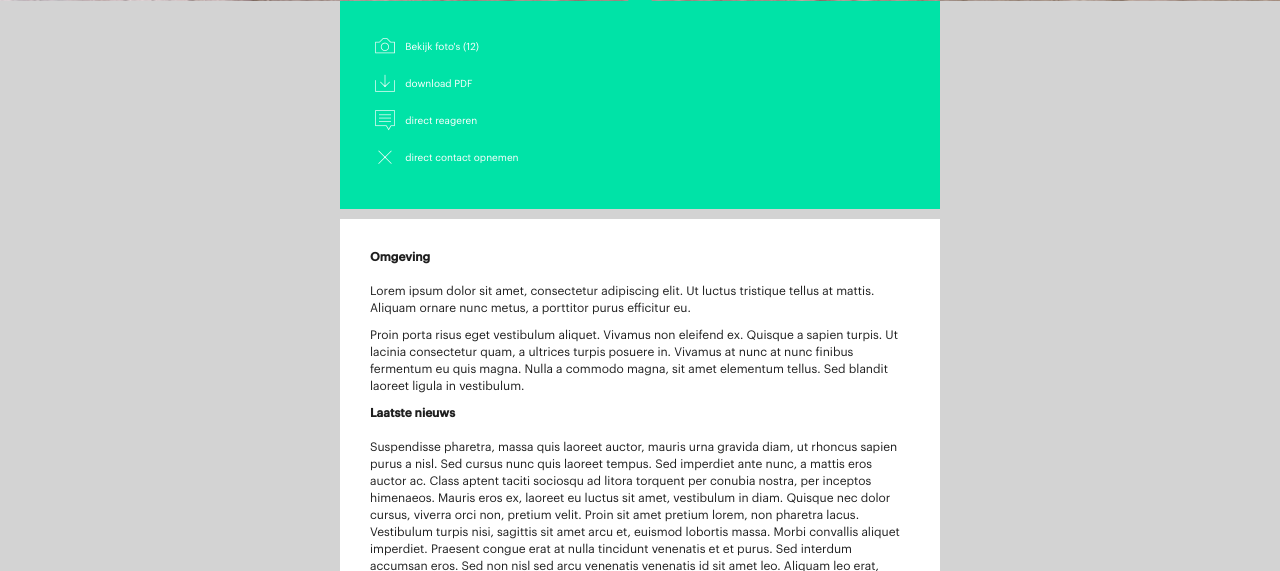
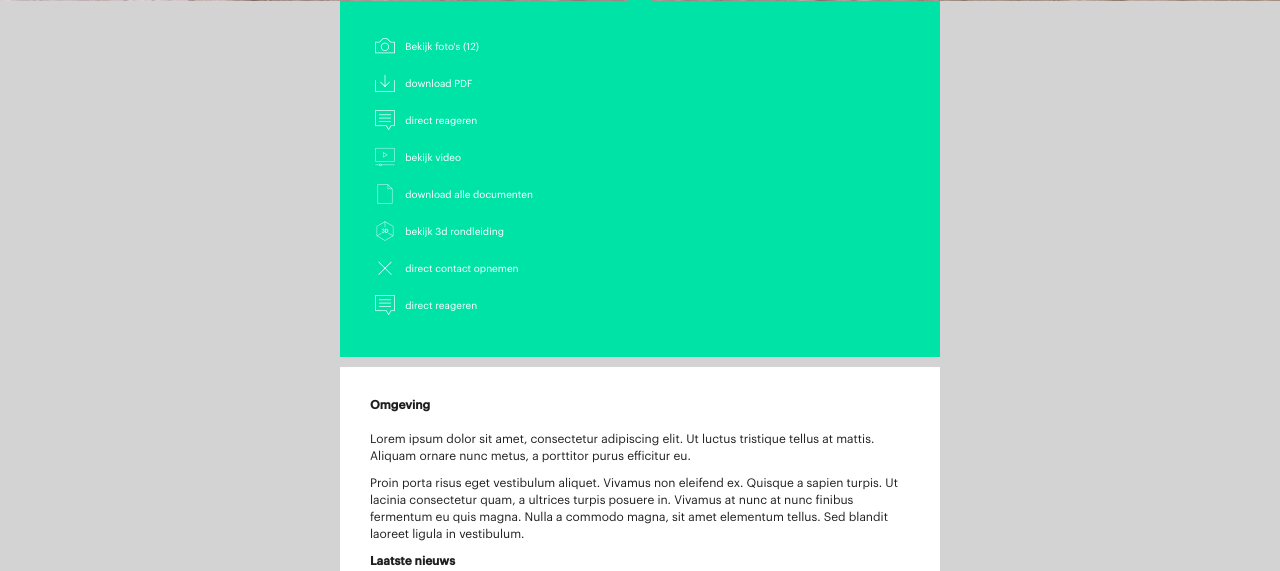
Before and after one commit to innouveau/025-ventu, a PHP site: page /single.html in a window 1280 px wide. Shown: the part 799-1370 px from the top of the page. Run offline with PHP 8.4, Linux system fonts and the light colour scheme; some libraries are stand-ins or nearby versions.

Commit message:
added icons, split tooltip

```diff
--- a/css/style.css
+++ b/css/style.css
@@ -503,6 +503,21 @@ a.ventu-button:hover {
 .ventu-icon-filter:after {
     content: '-';
 }
+
+.ventu-icon-video:after {
+    content: 'P';
+}
+
+.ventu-icon-document:after {
+    content: 'D';
+}
+
+.ventu-icon-3d:after {
+    content: '3';
+}
+
+
+
 
 .ventu-text-along-icon {
     display: inline-block;
--- a/js/event-listeners.js
+++ b/js/event-listeners.js
@@ -10,7 +10,8 @@ function initTooltips() {
 
 function initFilter() {
     $('#area-slider').slider({
-        tooltip: 'always'
+        tooltip: 'always',
+        tooltip_split: true
     });
 
     // type
--- a/js/ventu.js
+++ b/js/ventu.js
@@ -108,7 +108,8 @@ Ventu.prototype.append = function(i, before) {
     var transform = this.getTransform(i, 0.2, 0.2),
         card = $('<div class="ventu-card ventu-card-' + i + '">' +
                  '<div class="ventu-card-image ventu-triangle ventu-triangle-bottom ventu-triangle-light-grey"></div>' +
-                 '<div class="ventu-card-text"></div></div>');
+                 '<div class="ventu-card-text"></div>' +
+                 '<div class="ventu-card-icons"></div></div>');
     this.setCSStransform(card, transform);
     if (before) {
         card.insertBefore(this.elements.last);
@@ -197,16 +198,14 @@ Ventu.prototype.setCurrent = function() {
 };
 
 Ventu.prototype.launchCurrent = function() {
-    var image = 'img/kantoor.jpg', // fake image
-        last = this.elements.last,
-        text = '<h4>Amsterdam-Zuid</h4><h3>De Zwanenschuur</h3><ul><li>Maecenas id tellus vitae</li><li>Ex faucibus dignissim 4.000</li><li>Quis non urna. Praesent at aliquet metus</li></ul>',
-        textElement;
-
-    // add the image
-    last.find('.ventu-card-image').css('background-image', 'url(' + image + ')');
-    // add the info
-    textElement = last.find('.ventu-card-text');
-    textElement.html(text);
+    var last = this.elements.last,
+        content = this.getContent(),
+        textElement = last.find('.ventu-card-text'),
+        imageElement = last.find('.ventu-card-image'),
+        iconElement = last.find('.ventu-card-icons');
+    imageElement.css('background-image', 'url(' + content.image + ')');
+    textElement.html(this.buildText(content.text));
+    iconElement.html(this.buildIcons(content.icons));
     setTimeout(function(){
         textElement.fadeIn(300);
     }, 400);
@@ -215,6 +214,40 @@ Ventu.prototype.launchCurrent = function() {
     this.setCSStransform(last, this.config.card.selectedPosition);
     this.initHammer(last);
     this.setShade();
+};
+
+Ventu.prototype.buildText = function(input) {
+    var text = '<h4>' + input.head + '</h4>';
+    text += '<h3>' + input.sub + '</h3>';
+    if (input.list.length) {
+        text += '<ul>';
+        for (var i = 0, l = input.list.length; i < l; i++) {
+            text += '<li>' + input.list[i] + '</li>';
+        }
+        text += '</ul>';
+    }
+    return text;
+};
+
+Ventu.prototype.buildIcons = function(input) {
+    var icons = '';
+    for (var i = 0, l = input.length; i < l; i++) {
+        icons += '<div class="ventu-icon ventu-icon-med ventu-icon-' + input[i] + '"></div>';
+    }
+    return icons;
+};
+
+Ventu.prototype.getContent = function() {
+    // dummy content
+    return {
+        image: 'img/kantoor.jpg',
+        text: {
+            head: 'Amsterdam-Zuid',
+            sub: 'De Zwanenschuur',
+            list: ['Maecenas id tellus vitae', 'Ex faucibus dignissim 4.000', 'Quis non urna. Praesent at aliquet metus']
+        },
+        icons: ['video', 'document', '3d', 'image']
+    };
 };
 
 Ventu.prototype.unsetCurrent = function() {
--- a/single.html
+++ b/single.html
@@ -74,12 +74,40 @@
                         </div>
                     </div>
 
+                    <div class="ventu-button ventu-button-with-icon ventu-button-no-line-white">
+                        <div class="ventu-icon ventu-icon-med ventu-icon-video"></div>
+                        <div class="ventu-text-along-icon">
+                            bekijk video
+                        </div>
+                    </div>
+
+                    <div class="ventu-button ventu-button-with-icon ventu-button-no-line-white">
+                        <div class="ventu-icon ventu-icon-med ventu-icon-document"></div>
+                        <div class="ventu-text-along-icon">
+                            download alle documenten
+                        </div>
+                    </div>
+
+                    <div class="ventu-button ventu-button-with-icon ventu-button-no-line-white">
+                        <div class="ventu-icon ventu-icon-med ventu-icon-3d"></div>
+                        <div class="ventu-text-along-icon">
+                            bekijk 3d rondleiding
+                        </div>
+                    </div>
+
                     <a href="tel:0201234567" class="ventu-button ventu-button-with-icon ventu-button-no-line-white">
                         <div class="ventu-icon ventu-icon-med ventu-icon-phone"></div>
                         <div class="ventu-text-along-icon">
                             direct contact opnemen
                         </div>
                     </a>
+
+                    <div class="ventu-button ventu-button-with-icon ventu-button-no-line-white ventu-open-form">
+                        <div class="ventu-icon ventu-icon-med ventu-icon-comment"></div>
+                        <div class="ventu-text-along-icon">
+                            direct reageren
+                        </div>
+                    </div>
                 </div>
 
                 <div class="ventu-form ventu-form-blue ventu-form-hidden ventu-form-respond">
```
Also changed, not shown: other parts of css/style.css (+31 -21 lines), assets/fonts/ventu.ttf.
